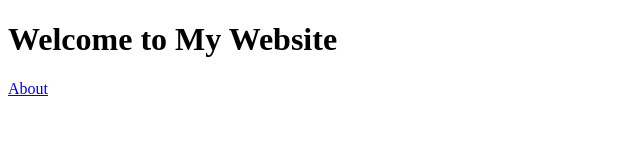
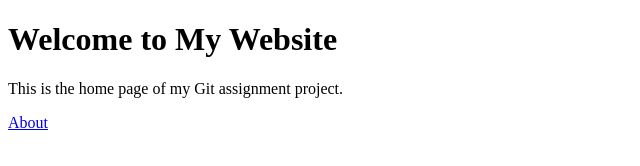
Before and after one commit to OKpoorav/git-workflow-assignment, a plain HTML site: page index.html in a window 1280 px wide. Shown: the whole page, without its empty margins (0-640 px from the left). Drawn offline with Linux system fonts and the light colour scheme.

Commit message:
Update index.html: add intro paragraph

```diff
--- a/index.html
+++ b/index.html
@@ -3,6 +3,7 @@
 <head><title>Home</title></head>
 <body>
   <h1>Welcome to My Website</h1>
+  <p>This is the home page of my Git assignment project.</p>
   <a href="about.html">About</a>
 </body>
 </html>
```
